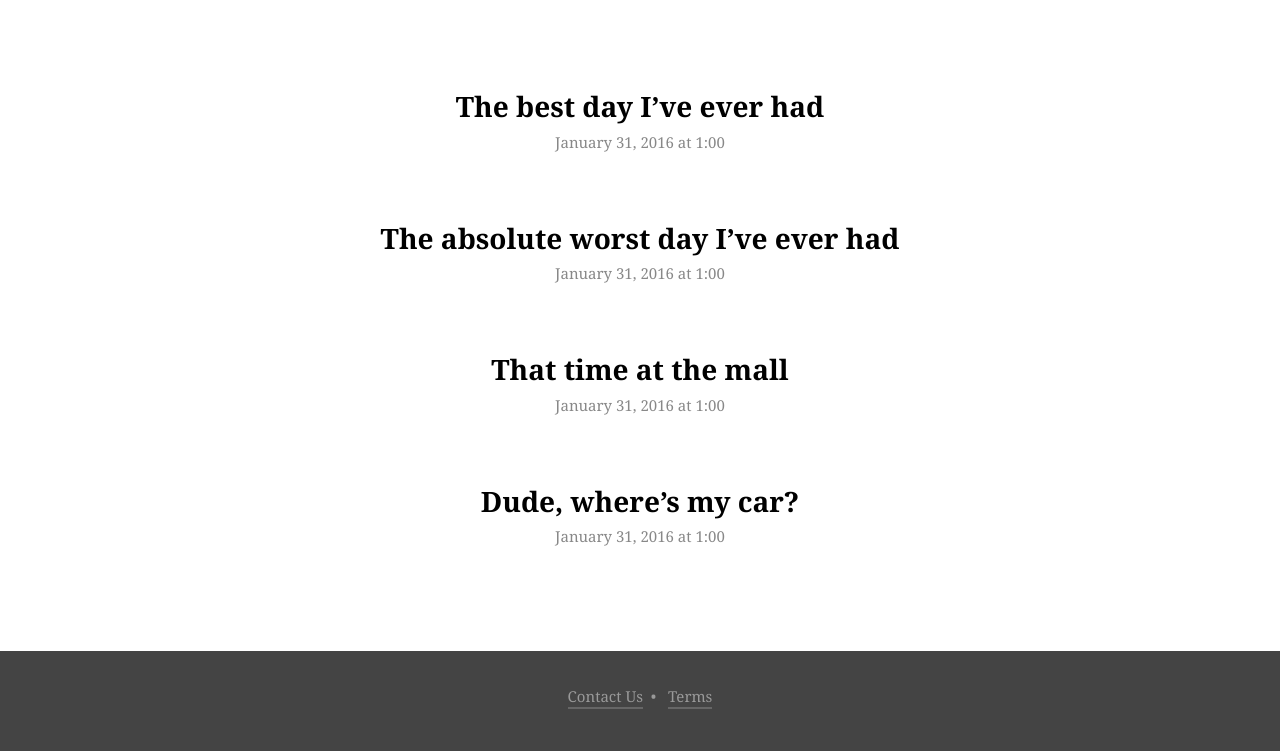
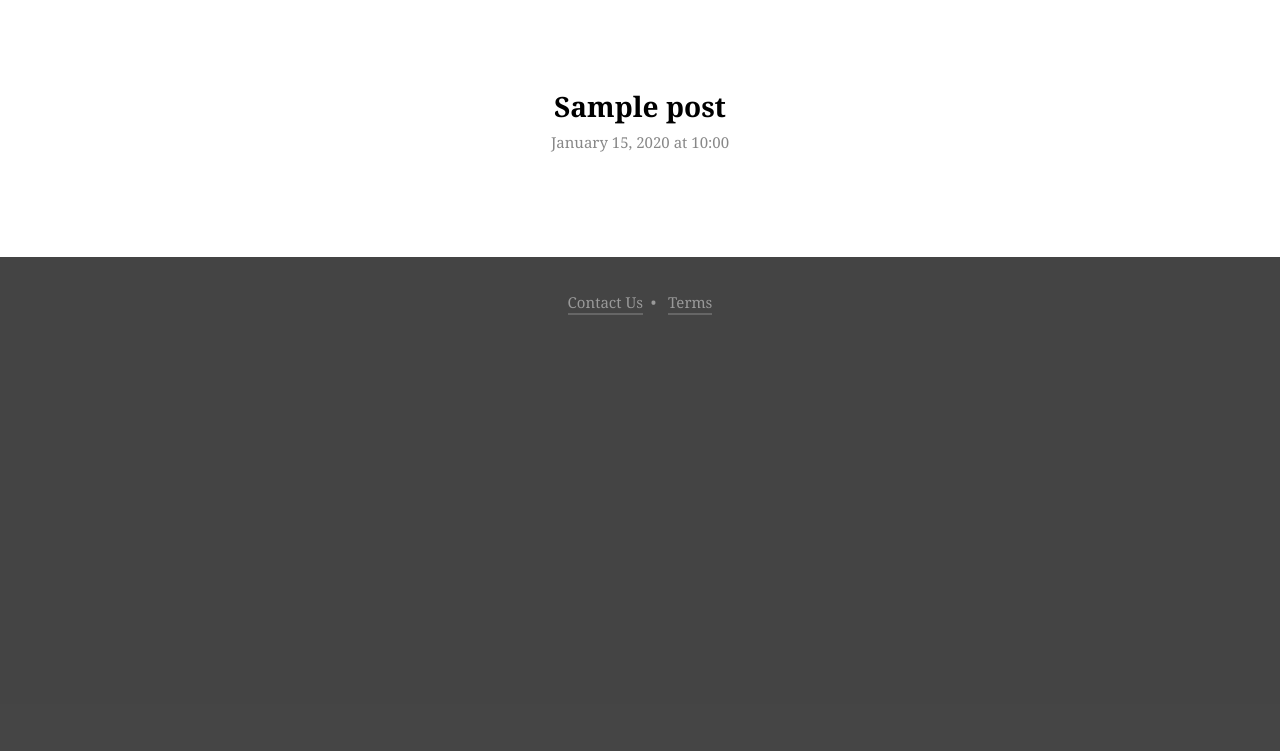
Before and after one commit to ChapmanCheng/phptd_slim-blog, a PHP site: template templates/index.twig in a window 1280 px wide. Shown: the part 96-847 px from the top of the page. After the commit the page ends 411 px from the top, so only its background shows below. Run offline with PHP 8.4, Linux system fonts and the light colour scheme; the template is opened without the code that fills it: most values are stand-ins (such as "Sample title", 1, 10 or a date in 2020); some libraries are stand-ins or nearby versions.

Commit message:
complete index.twig and some detail.tiwg

```diff
--- a/templates/index.twig
+++ b/templates/index.twig
@@ -1,25 +1,21 @@
 {% extends "base.twig" %}
+{% import "macros.twig" as func %}
+
 {% block contents %}
 
     <section>
         <div class="container">
             <div class="entry-list">
-                <article>
-                    <h2><a href="detail.html">The best day I’ve ever had</a></h2>
-                    <time datetime="2016-01-31 1:00">January 31, 2016 at 1:00</time>
-                </article>
-                <article>
-                    <h2><a href="detail_2.html">The absolute worst day I’ve ever had</a></h2>
-                    <time datetime="2016-01-31 1:00">January 31, 2016 at 1:00</a></time>
-                </article>
-                <article>
-                    <h2><a href="detail_3.html">That time at the mall</a></h2>
-                    <time datetime="2016-01-31 1:00">January 31, 2016 at 1:00</a></time>
-                </article>
-                <article>
-                    <h2><a href="detail_4.html">Dude, where’s my car?</a></h2>
-                    <time datetime="2016-01-31 1:00">January 31, 2016 at 1:00</a></time>
-                </article>
+
+                {% for post in posts %}
+                    <article>
+                        <h2><a href="/detail/{{ post.id }}">{{ post.title }}</a></h2>
+                        <time datetime="{{ post.date }}">{{ func.dateString(post.date) }}</time>
+                    </article>
+                {% endfor %}
+
+
+
             </div>
         </div>
     </section>
--- /dev/null
+++ b/templates/macros.twig
@@ -0,0 +1,3 @@
+{% macro dateString(timestamp) %}
+    {{timestamp|date("F j, Y \\a\\t g:i")}}
+{% endmacro %}
```
Also changed, not shown: src/routes.php (+22 -3 lines), templates/detail.twig (+5 -2 lines).
